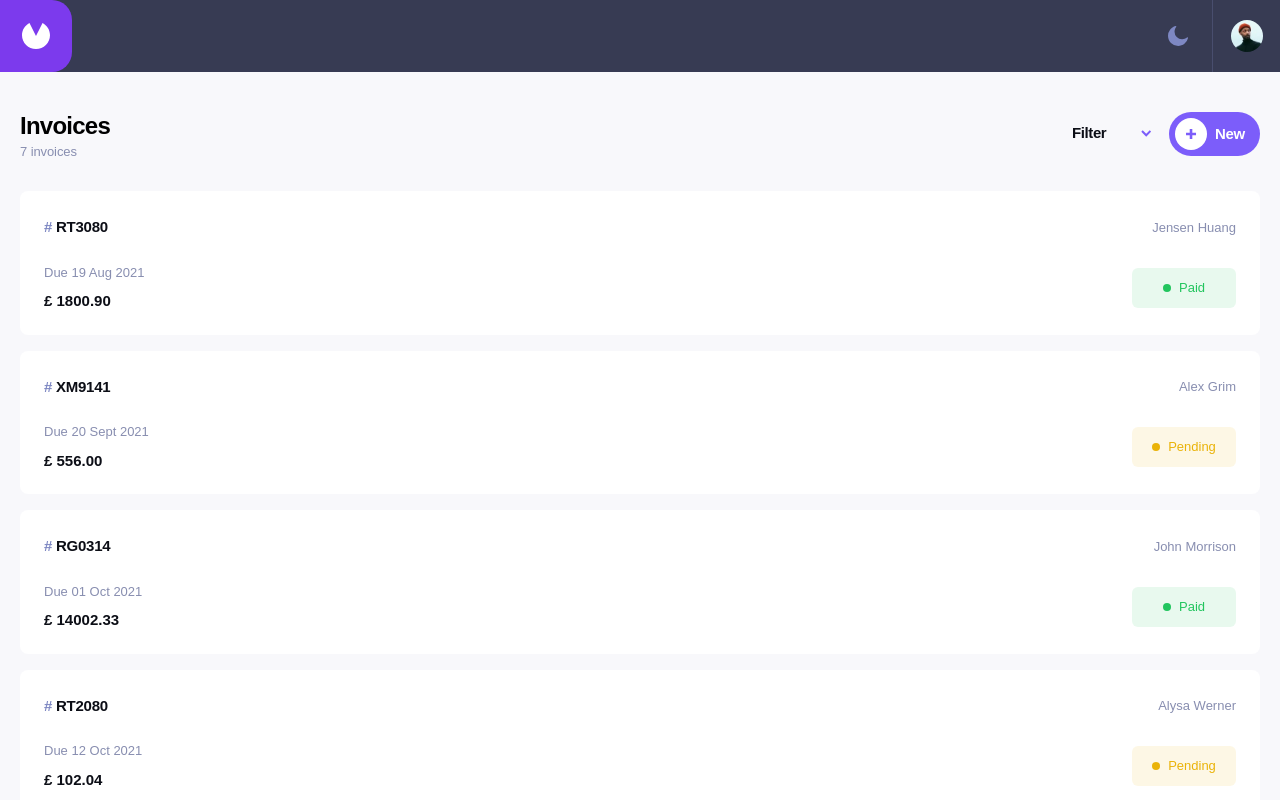
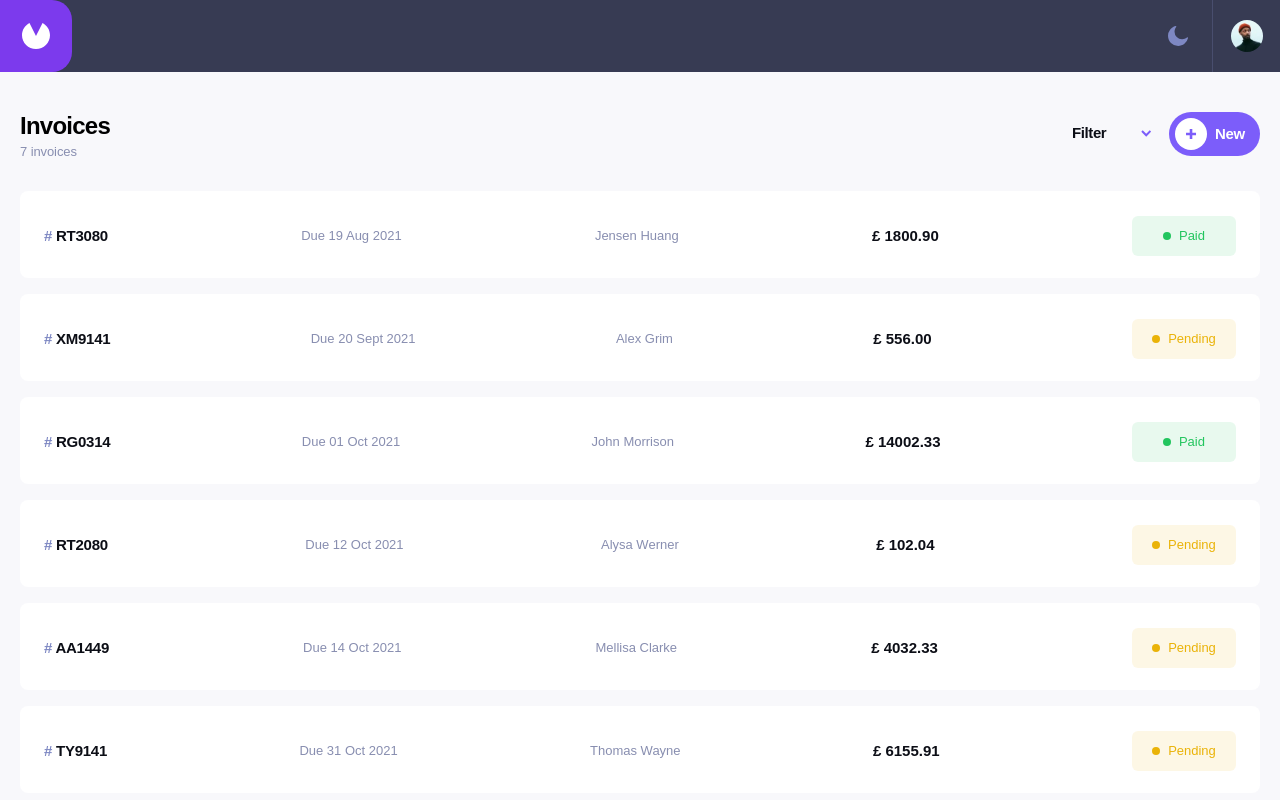
Before and after one commit to Giorgi-Khoshtaria/invoice-app, a React (Vite) app: page / in a window 1280 px wide. Shown: the top 800 px of the page. Built offline with nearby package versions, Linux system fonts and the light colour scheme.

Commit message:
add  responive on invoicecontent adn invoice pages

```diff
--- a/src/conponents/Pages/InvoicePage.tsx
+++ b/src/conponents/Pages/InvoicePage.tsx
@@ -78,6 +78,8 @@ function InvoicePage() {
     <div>
       <div className=" w-full flex items-center pt-[33px] pr-6 pb-0 pl-6">
         <div className="w-full">
+          <div>
+            <div>
               <a
                 href="/"
                 className="flex items-center gap-6 text-chineesBlack text-[15px] font-bold leading-[15px] tracking-[-0.25px] "
@@ -108,8 +110,32 @@ function InvoicePage() {
                       invoice.status.slice(1)}
                   </p>
                 </div>
+                <div className="hidden sm:flex sm:gap-2">
+                  <Link
+                    to={`/invoice/${id}/edit`}
+                    className=" pt-[18px] pr-[23px] pb-[15px] pl-6 rounded-3xl bg-[#F9FAFE] text-ube text-[15px] font-bold leading-[15px] tracking-[-0.25px]"
+                  >
+                    Edit
+                  </Link>
+                  <button
+                    onClick={handleDelete}
+                    className="pt-[18px] pr-[25px] pb-[15px] pl-6 rounded-3xl bg-fireOpal text-white text-[15px] font-bold leading-[15px] tracking-[-0.25px]"
+                  >
+                    Delete
+                  </button>
+                  <button
+                    onClick={handleMarkAsPaid}
+                    className="pt-[18px] pr-[28px] pb-[15px] pl-[27px] rounded-3xl bg-violetsBlue text-white text-[15px] font-bold leading-[15px] tracking-[-0.25px]"
+                  >
+                    Mark as Paid
+                  </button>
                 </div>
-          <div className="pt-6 pl-6 pb-6 pr-6 rounded-lg bg-white">
+              </div>
+            </div>
+          </div>
+
+          <div className="pt-6 pl-6 pb-6 pr-6 rounded-lg bg-white  ">
+            <div className=" sm:flex sm:items-center sm:justify-between">
               <div className="mb-[30px]">
                 <p className="text-ube text-[15px] font-bold leading-[15px] tracking-[-0.25px]">
                   # <span className=" text-chineesBlack ">{invoice.id}</span>
@@ -118,7 +144,7 @@ function InvoicePage() {
                   {invoice.description}
                 </p>
               </div>
-            <div className="flex flex-col items-start gap-1 mb-[31px]">
+              <div className="flex flex-col items-start gap-1 mb-[31px] sm:text-right">
                 <p className=" text-ube text-[13px] font-medium leading-[15px] tracking-[-0.1px] ">
                   {invoice.senderAddress.street}
                 </p>
@@ -132,7 +158,9 @@ function InvoicePage() {
                   {invoice.senderAddress.country}
                 </p>
               </div>
-            <div className=" mb-[35px] flex items-start justify-start gap-16">
+            </div>
+
+            <div className=" mb-[35px]  grid grid-cols-2 sm:grid-cols-3 sm:items-baseline">
               <div>
                 <div>
                   <p className=" text-ube text-[13px] font-medium leading-[15px] tracking-[-0.1px] ">
@@ -175,8 +203,8 @@ function InvoicePage() {
                   </div>
                 </div>
               </div>
-            </div>
-            <div className="mb-[38px]">
+
+              <div className="mb-[38px] mt-[31px]">
                 <p className=" mb-[13px] text-ube text-[13px] font-medium leading-[15px] tracking-[-0.1px]">
                   Sent to
                 </p>
@@ -184,6 +212,8 @@ function InvoicePage() {
                   {invoice.clientEmail}
                 </p>
               </div>
+            </div>
+
             <div className=" w-full flex items-start flex-col gap-6 p-6 bg-[#F9FAFE]">
               {invoice.items.map((item) => (
                 <div
@@ -215,7 +245,7 @@ function InvoicePage() {
           </div>
         </div>
       </div>
-      <div className=" mt-14 flex items-center justify-between p-6 bg-white">
+      <div className=" mt-14 flex items-center justify-between p-6 bg-white sm:hidden">
         <Link
           to={`/invoice/${id}/edit`}
           className=" pt-[18px] pr-[23px] pb-[15px] pl-6 rounded-3xl bg-[#F9FAFE] text-ube text-[15px] font-bold leading-[15px] tracking-[-0.25px]"
--- a/src/conponents/sub-components/invoicecontect/InvoiceContent.tsx
+++ b/src/conponents/sub-components/invoicecontect/InvoiceContent.tsx
@@ -1,4 +1,3 @@
-// InvoiceContent.tsx
 import React from "react";
 import { useNavigate } from "react-router-dom";
 
@@ -69,15 +68,19 @@ const InvoiceContent: React.FC<InvoiceContentProps> = ({
         return "text-gray-500";
     }
   };
+
   const navigate = useNavigate();
 
   const handleClick = () => {
     navigate(`/invoice/${id}`);
   };
+
   return (
+    <div>
+      {/* Mobile view */}
       <div
         onClick={handleClick}
-      className="w-full flex items-center flex-col bg-white rounded-lg pt-[25px] pr-[24px] pb-[22px] pl-[24px] mb-4"
+        className="w-full flex items-center flex-col bg-white rounded-lg pt-[25px] pr-[24px] pb-[22px] pl-[24px] mb-4 sm:hidden"
       >
         <div className="w-full flex items-center justify-between mb-6">
           <p className="text-ube text-[15px] font-bold tracking-[-0.25px]">
@@ -112,6 +115,48 @@ const InvoiceContent: React.FC<InvoiceContentProps> = ({
           </div>
         </div>
       </div>
+
+      {/* Tablet and larger screens */}
+      <div className="hidden sm:flex sm:w-full">
+        <div
+          onClick={handleClick}
+          className="w-full flex items-center bg-white rounded-lg pt-[25px] pr-[24px] pb-[22px] pl-[24px] mb-4"
+        >
+          <div className="flex-1 flex items-center justify-between">
+            <p className="text-ube text-[15px] font-bold tracking-[-0.25px] mr-4">
+              # <span className="text-chineesBlack">{id}</span>
+            </p>
+            <p className="text-gray text-[13px] font-medium mr-4">
+              Due {formatDate(due)}
+            </p>
+            <p className="text-gray text-[13px] font-medium mr-4">
+              {clientName}
+            </p>
+            <p className="text-chineesBlack text-[15px] font-bold mr-4">
+              £ {total}
+            </p>
+            <div
+              className={`flex items-center justify-center ${getStatusBgColor(
+                status
+              )} w-[104px] h-[40px] rounded-md`}
+            >
+              <div
+                className={`w-[8px] h-[8px] rounded-full ${getDotColor(
+                  status
+                )} mr-2`}
+              />
+              <p
+                className={`${getStatusTextColor(
+                  status
+                )} text-[13px] font-medium truncate`}
+              >
+                {status.charAt(0).toUpperCase() + status.slice(1)}
+              </p>
+            </div>
+          </div>
+        </div>
+      </div>
+    </div>
   );
 };
 
```
Lines whose indentation alone changed are shown as unchanged.
